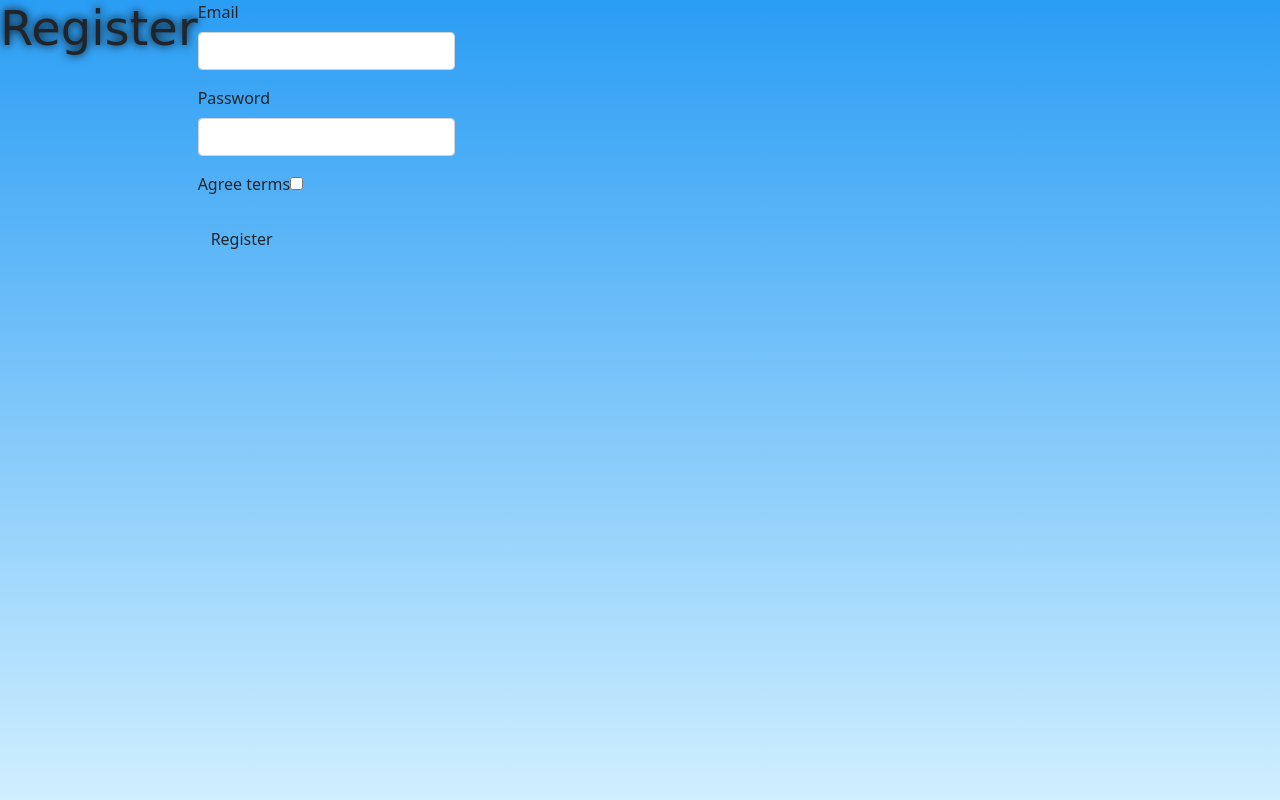
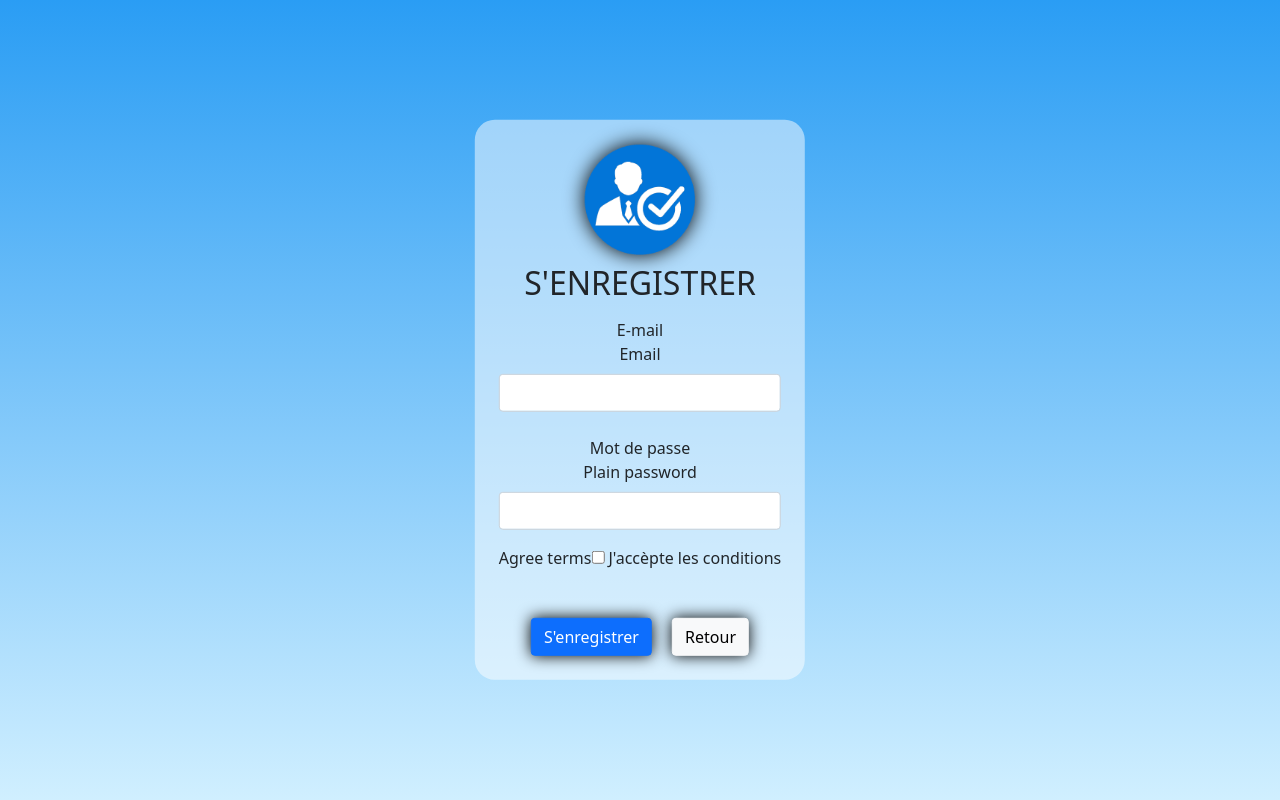
Before and after one commit to Skoognuts/TRT-Conseil, a Symfony app: template templates/registration/register.html.twig in a window 1280 px wide. Run offline with Twig, Linux system fonts and the light colour scheme; the template is opened without the code that fills it, so the values that code supplies are empty; form fields are guessed from the names that the template uses; some libraries are stand-ins or nearby versions; some web fonts are replaced.

Commit message:
Add layout to register page

```diff
--- a/public/styles/style.css
+++ b/public/styles/style.css
@@ -42,4 +42,8 @@ h1 {
 #inputEmail,
 #inputPassword {
   width: 300px;
+  padding-block: 6px !important;
+  padding-inline: 12px !important;
+  border: 1px solid #ced4da !important;
+  border-radius: 0.25rem !important;
 }/*# sourceMappingURL=style.css.map */
--- a/templates/registration/register.html.twig
+++ b/templates/registration/register.html.twig
@@ -1,17 +1,32 @@
 {% extends 'base.html.twig' %}
 
-{% block title %}Register{% endblock %}
+{% block title %}ENREGISTREMENT :: TRT Conseil{% endblock %}
 
 {% block body %}
-    <h1>Register</h1>
 
-    {{ form_start(registrationForm) }}
-        {{ form_row(registrationForm.email) }}
-        {{ form_row(registrationForm.plainPassword, {
-            label: 'Password'
-        }) }}
-        {{ form_row(registrationForm.agreeTerms) }}
+    <div class="w-100">
+        <div class="middle-window position-absolute top-50 start-50 p-4 text-center translate-middle">
+            <img class="small-logo mb-2" src="{{ asset('images/logo.png') }}" alt="Logo">
+            <h2 class="mb-3 font-weight-normal">S'ENREGISTRER</h2>
+            {{ form_start(registrationForm) }}
+                <label for="inputEmail">E-mail</label>
+                {{ form_row(registrationForm.email, {
+                    id: 'inputEmail'
+                }) }}
+                <label class="mt-2" for="inputPassword">Mot de passe</label>
+                {{ form_row(registrationForm.plainPassword, {
+                    id: 'inputPassword'
+                }) }}
+                <div class="mt-3 d-flex flex-row justify-content-center">
+                    {{ form_row(registrationForm.agreeTerms) }}
+                    <label class="ms-1">J'accèpte les conditions</label>
+                </div>
 
-        <button type="submit" class="btn">Register</button>
-    {{ form_end(registrationForm) }}
+
+                <button type="submit" class="btn btn-primary button-shadow me-2 mt-4">S'enregistrer</button>
+                <a class="btn btn-light button-shadow ms-2 mt-4" href="{{ path('app_home') }}" role="button">Retour</a>
+            {{ form_end(registrationForm) }}
+        </div>
+    </div>
+
 {% endblock %}
--- a/templates/security/login.html.twig
+++ b/templates/security/login.html.twig
@@ -41,4 +41,5 @@
             </form>
         </div>
     </div>
+
 {% endblock %}
```
Also changed, not shown: src/Form/RegistrationFormType.php (+9 -7 lines), 1 other file.
